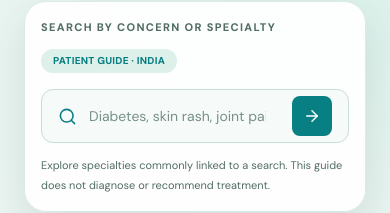
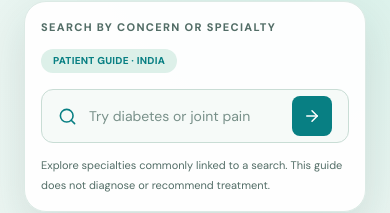
Before and after one commit to rishimartin816-ui/Docvy, a Next.js app: page / in a window 390 px wide. Shown: the part 597-810 px from the top of the page. Built offline with nearby package versions, Linux system fonts and the light colour scheme.

Commit message:
Shorten mobile patient search hint

```diff
--- a/components/PatientSearchCard.tsx
+++ b/components/PatientSearchCard.tsx
@@ -11,7 +11,7 @@ export default function PatientSearchCard() {
         <label htmlFor="homepage-guide-search" className="sr-only">Search a health concern, condition, or specialty</label>
         <div className="flex min-h-[54px] items-center gap-3 rounded-xl border border-[#C9DDD5] bg-[#F6FAF8] px-4 focus-within:ring-2 focus-within:ring-[#087F83]">
           <Search size={19} aria-hidden="true" className="shrink-0 text-[#087F83]" />
-          <input id="homepage-guide-search" name="q" type="search" maxLength={100} placeholder="Diabetes, skin rash, joint pain…" className="min-w-0 flex-1 bg-transparent py-3 text-sm text-[#173A37] outline-none placeholder:text-[#789089]" />
+          <input id="homepage-guide-search" name="q" type="search" maxLength={100} placeholder="Try diabetes or joint pain" className="min-w-0 flex-1 bg-transparent py-3 text-sm text-[#173A37] outline-none placeholder:text-[#789089]" />
           <button type="submit" aria-label="Search patient guide" className="inline-flex h-10 w-10 shrink-0 items-center justify-center rounded-lg bg-[#087F83] text-white transition hover:bg-[#066D70]">
             <ArrowRight size={18} aria-hidden="true" />
           </button>
```
